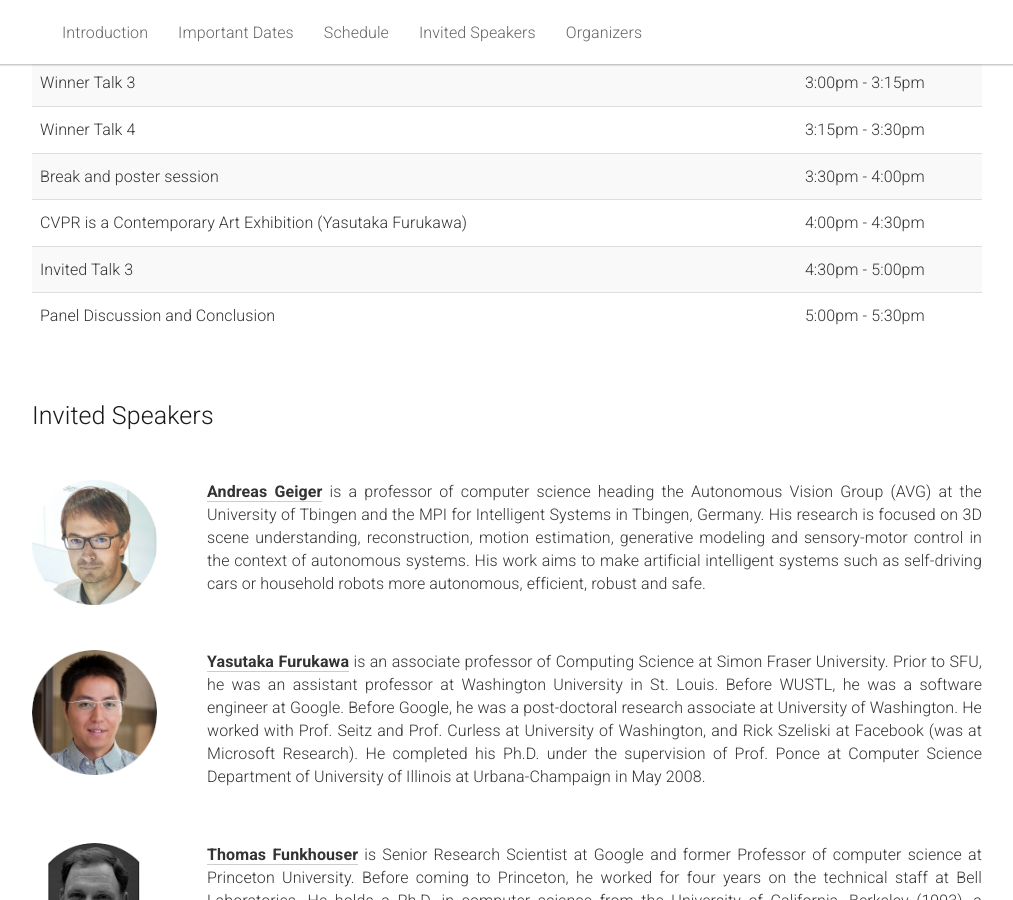
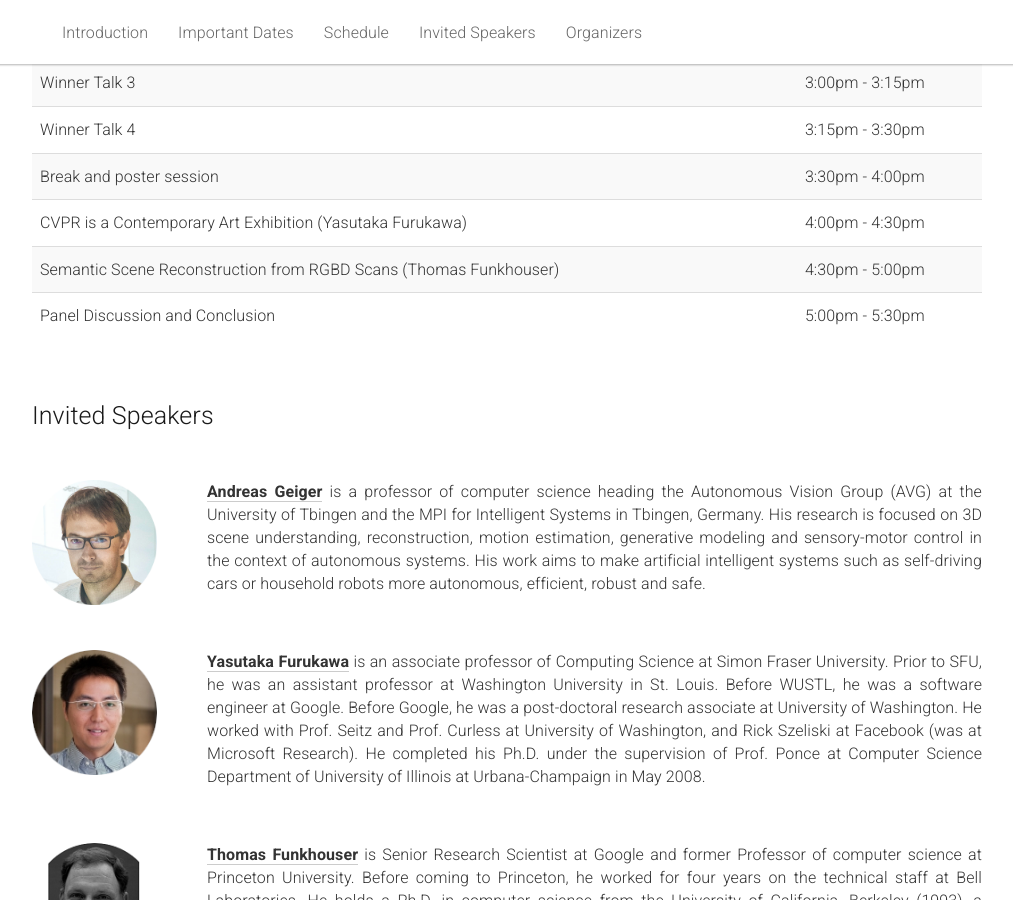
Before and after one commit to ScanNet/cvpr2020workshop, a Jekyll site: the page built from _pages/home.md, in a window 1280 px wide and 900 px high, scrolled down 2193 px. Shown: the whole window, without its empty margins (133-1146 px from the left). Built offline with Jekyll 4.4.1, drawn with Linux system fonts in a browser that asks for light colours.

Commit message:
Update home.md

```diff
--- a/_pages/home.md
+++ b/_pages/home.md
@@ -183,7 +183,7 @@ acknowledgements: ""
           <td>4:00pm - 4:30pm</td>
         </tr>
         <tr>
-          <td>Invited Talk 3</td>
+          <td>Semantic Scene Reconstruction from RGBD Scans (Thomas Funkhouser)</td>
           <td>4:30pm - 5:00pm</td>
         </tr>
         <tr>
```
